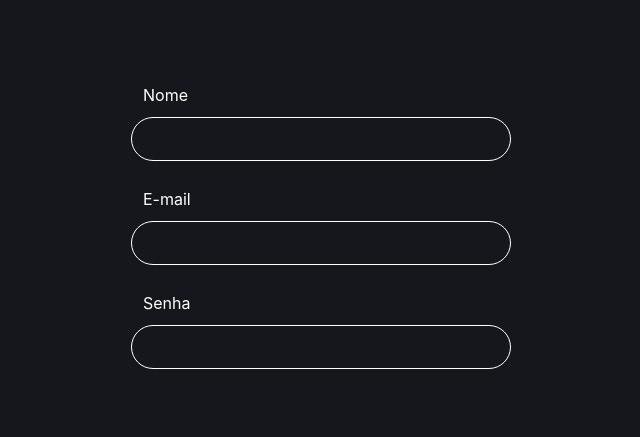
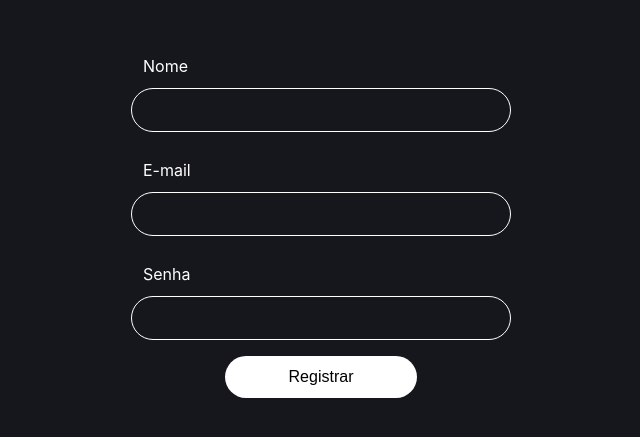
Before and after one commit to Joao-Macieira/puf-frontend, a React (Create React App) app: page / in a window 1280 px wide. Shown: the part 179-616 px from the top of the page, without its empty margins (319-959 px from the left). Built offline with nearby package versions, Linux system fonts and the light colour scheme.

Commit message:
feat: basic signup form

```diff
--- a/src/components/theme/definitions.js
+++ b/src/components/theme/definitions.js
@@ -18,7 +18,7 @@ const colors = {
 };
 
 const fontSizes = [10, 12, 14, 16, 18, 21];
-const spaces = [4, 8, 12, 16, 20, 24, 28, 32];
+const spaces = [4, 8, 12, 16, 20, 24, 28, 32, 64, 128];
 
 export const definitions = {
   colors,
--- /dev/null
+++ b/src/components/uikit/Button/index.js
@@ -0,0 +1,14 @@
+import styled from 'styled-components';
+
+import { th } from '~/components/theme/styled';
+
+export const Button = styled('button')`
+  background: ${th.color('white')};
+  border: none;
+  border-radius: 200px;
+  color: ${th.color('black')};
+  padding: ${th.space(2)}px ${th.space(8)}px;
+  font-size: inherit;
+  outline: none;
+  cursor: pointer;
+`;
--- a/src/components/uikit/Input/index.js
+++ b/src/components/uikit/Input/index.js
@@ -7,7 +7,7 @@ export const Input = styled('input')`
   border: 1px solid #fff;
   border-radius: 200px;
   color: ${th.color('white')};
-  padding: ${th.space(2)}px ${th.space(1)}px;
+  padding: ${th.space(2)}px ${th.space(3)}px;
   font-size: inherit;
   outline: none;
 `;
--- a/src/components/uikit/index.js
+++ b/src/components/uikit/index.js
@@ -2,3 +2,4 @@ export * from './Box';
 export * from './Input';
 export * from './Label';
 export * from './Field';
+export * from './Button';
--- a/src/pages/Signup/index.js
+++ b/src/pages/Signup/index.js
@@ -1,4 +1,4 @@
-import { Box, Field } from '~/components';
+import { Box, Field, Button } from '~/components';
 
 export const Signup = () => {
   return (
@@ -6,7 +6,10 @@ export const Signup = () => {
       <Box style={{ width: 380 }}>
         <Field name="name" type="text" label="Nome" mb={3} />
         <Field name="email" type="text" label="E-mail" mb={3} />
-        <Field name="password" type="password" label="Senha" />
+        <Field name="password" type="password" label="Senha" mb={3} />
+        <Box flexbox center>
+          <Button>Registrar</Button>
+        </Box>
       </Box>
     </Box>
   );
```
